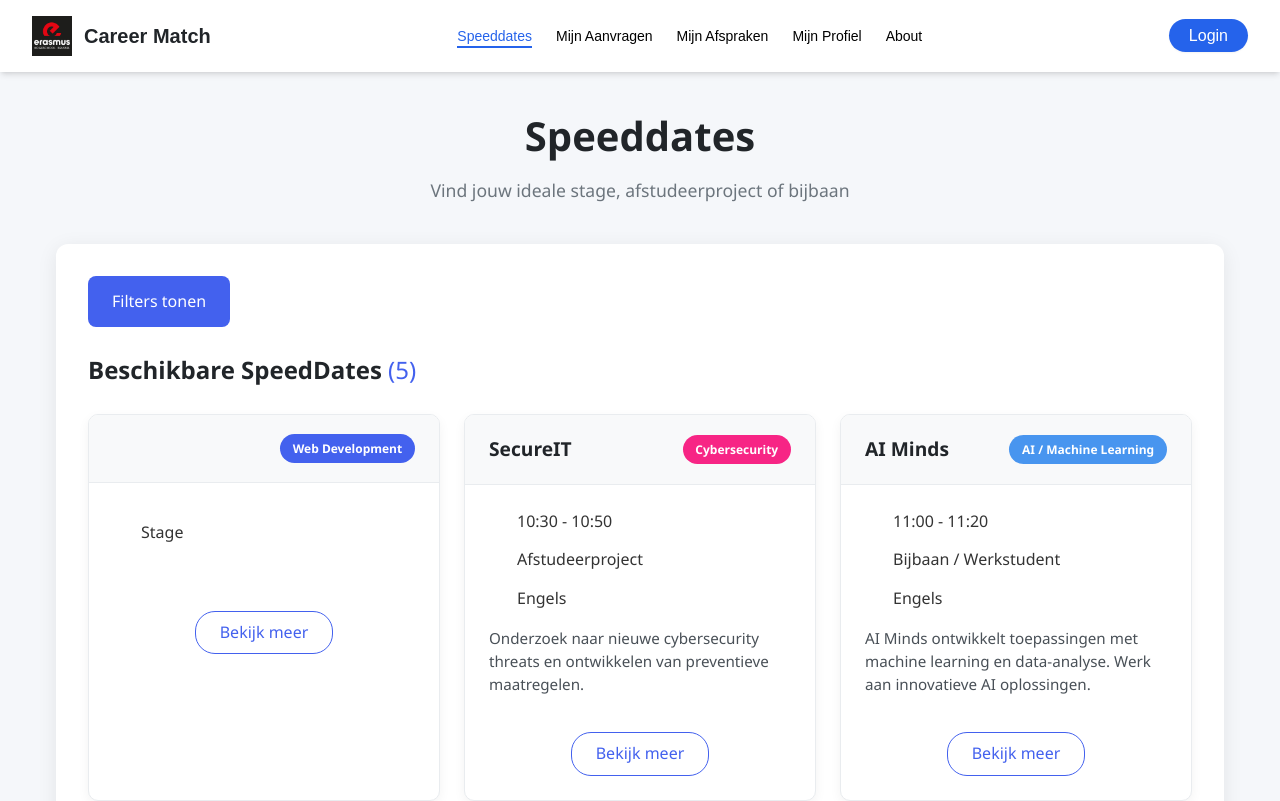
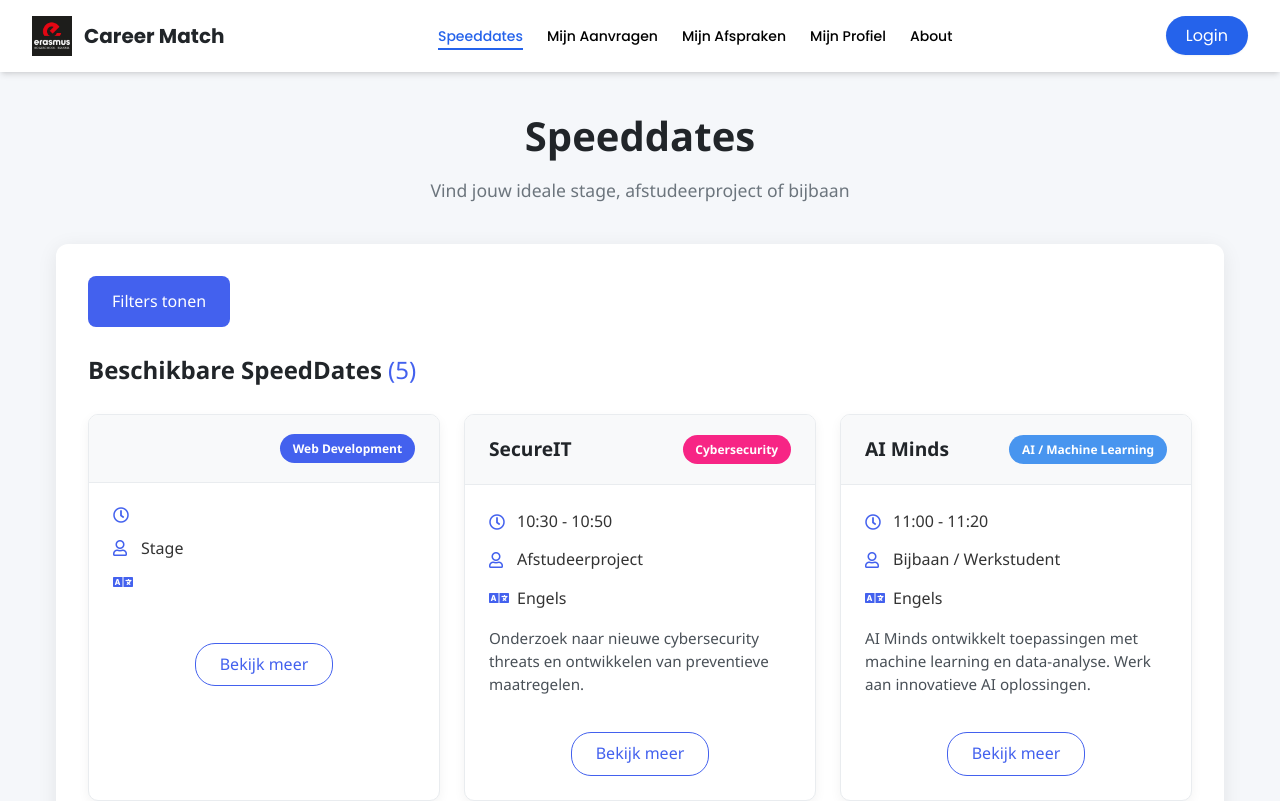
Before and after one commit to davidrugeroehb/groep-7, a React (Vite) app in the folder frontend/: page /speeddates in a window 1280 px wide. Shown: the top 801 px of the page. Built offline with nearby package versions, Linux system fonts and the light colour scheme.

Commit message:
Update SpeedDates.css

```diff
--- a/frontend/src/pages/SpeedDates.css
+++ b/frontend/src/pages/SpeedDates.css
@@ -1,4 +1,9 @@
 /*titel en ondertitel*/
+@import url('https://cdnjs.cloudflare.com/ajax/libs/font-awesome/5.15.4/css/all.min.css');
+@import url('https://fonts.googleapis.com/css2?family=Poppins:wght@300;400;500;600;700&display=swap');
+
+
+
 :root {
     --primary-color: #4361ee;
     --secondary-color: #3f37c9;
```
